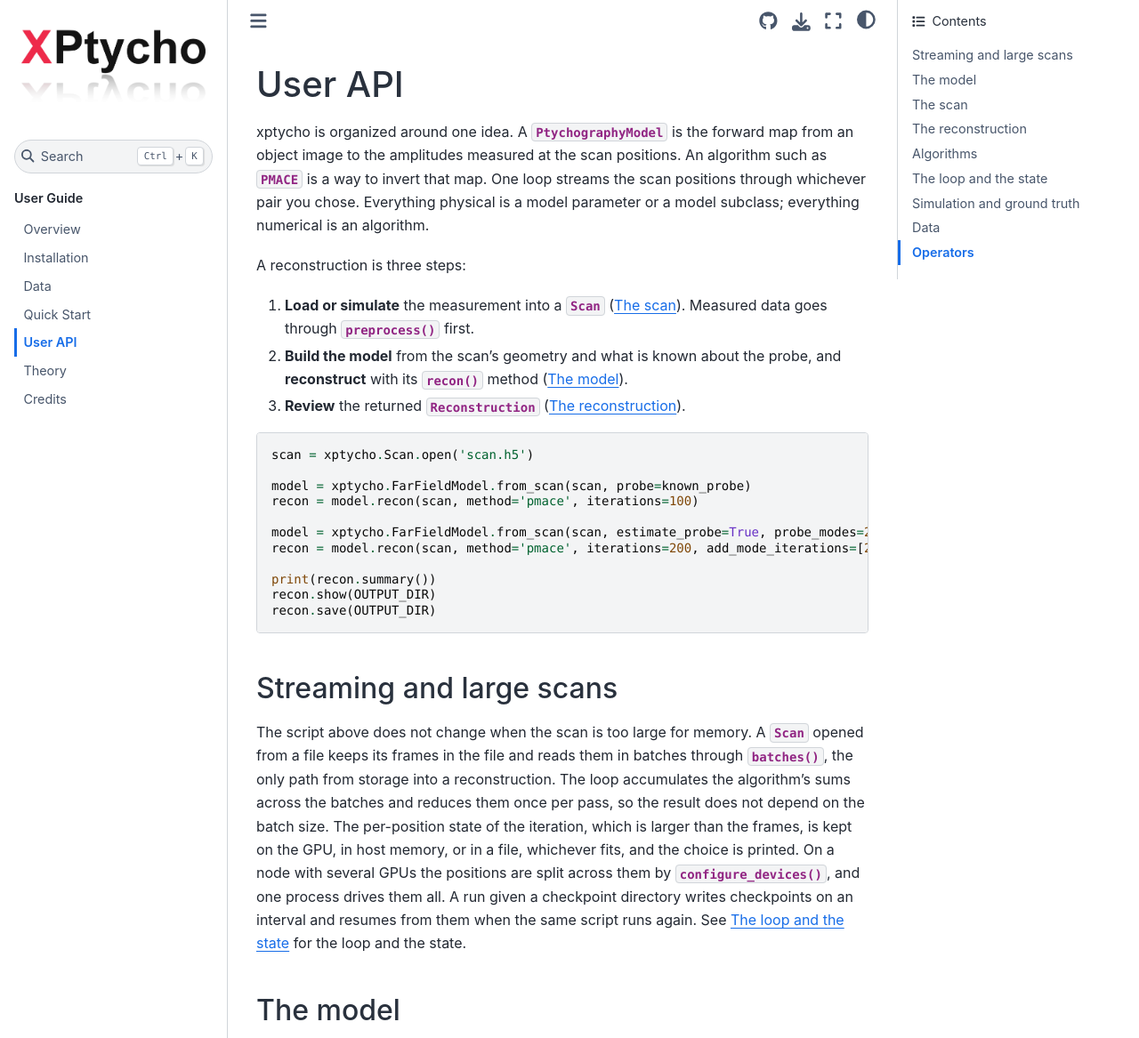
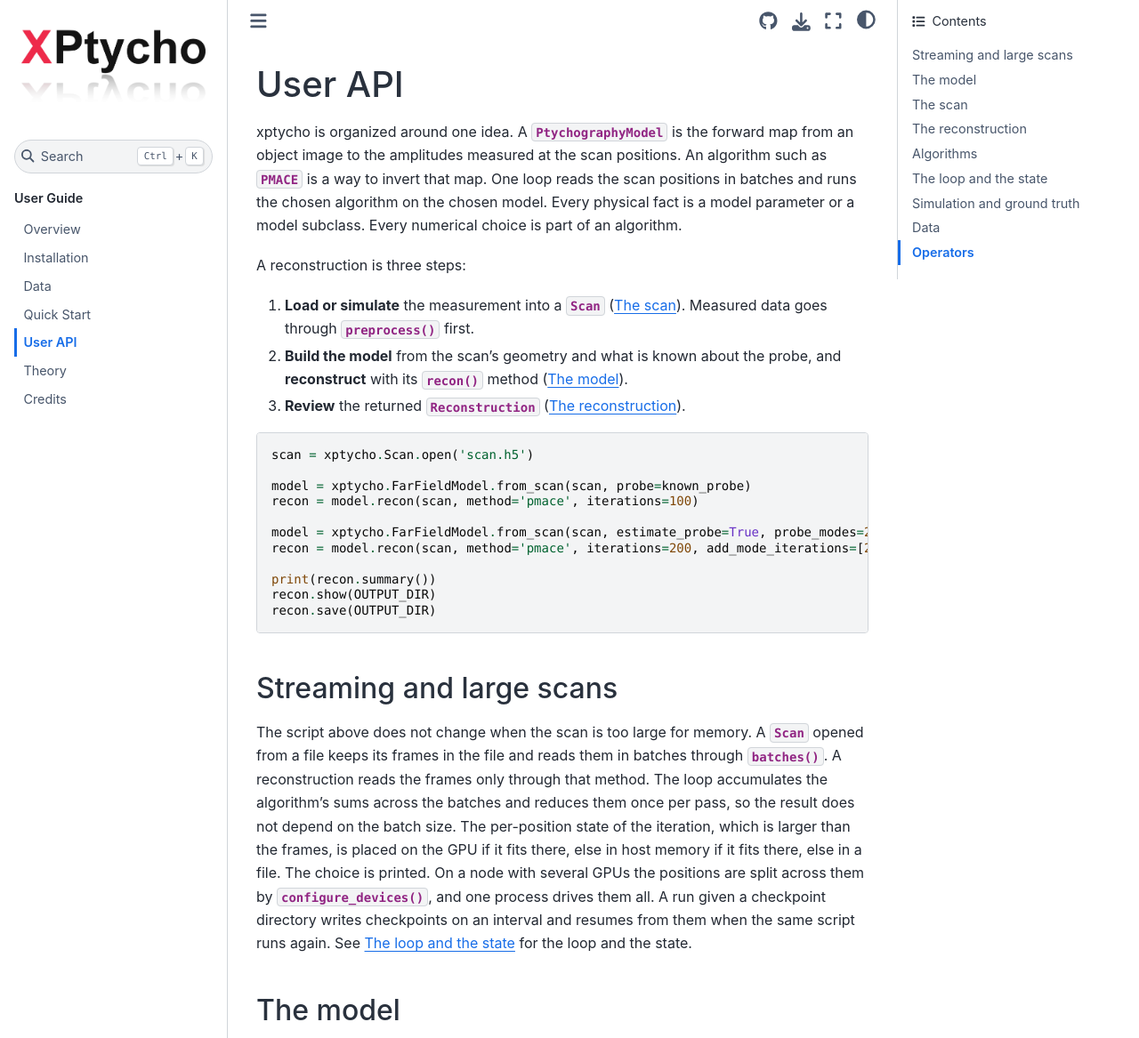
Before and after one commit to cabouman/xptycho, a Sphinx documentation site: the page built from docs/source/usr_api.rst, in a window 1280 px wide and 1400 px high, cut to the strip 0-1167 px from the top of the window. Shown: the whole strip at 89% size. Built offline with Sphinx 7.4.7 and the Sphinx Book theme 1.1.4, drawn with Linux system fonts in a browser that asks for light colours.

```diff
--- a/docs/source/usr_api.rst
+++ b/docs/source/usr_api.rst
@@ -7,9 +7,10 @@ User API
 xptycho is organized around one idea.  A :class:`~xptycho.PtychographyModel`
 is the forward map from an object image to the amplitudes measured at
 the scan positions.  An algorithm such as :class:`~xptycho.PMACE` is a
-way to invert that map.  One loop streams the scan positions through
-whichever pair you chose.  Everything physical is a model parameter or
-a model subclass; everything numerical is an algorithm.
+way to invert that map.  One loop reads the scan positions in batches
+and runs the chosen algorithm on the chosen model.  Every physical fact
+is a model parameter or a model subclass.  Every numerical choice is
+part of an algorithm.
 
 A reconstruction is three steps:
 
@@ -42,12 +43,13 @@ Streaming and large scans
 The script above does not change when the scan is too large for
 memory.  A :class:`~xptycho.Scan` opened from a file keeps its frames
 in the file and reads them in batches through
-:meth:`~xptycho.Scan.batches`, the only path from storage into a
-reconstruction.  The loop accumulates the algorithm's sums across the
+:meth:`~xptycho.Scan.batches`.  A reconstruction reads the frames only
+through that method.  The loop accumulates the algorithm's sums across the
 batches and reduces them once per pass, so the result does not depend
 on the batch size.  The per-position state of the iteration, which is
-larger than the frames, is kept on the GPU, in host memory, or in a
-file, whichever fits, and the choice is printed.  On a node with
+larger than the frames, is placed on the GPU if it fits there, else
+in host memory if it fits there, else in a file.  The choice is
+printed.  On a node with
 several GPUs the positions are split across them by
 :meth:`~xptycho.PtychographyModel.configure_devices`, and one process
 drives them all.  A run given a checkpoint directory writes
```
Also changed, not shown: docs/source/overview.rst (+4 -4 lines), 4 other files.
